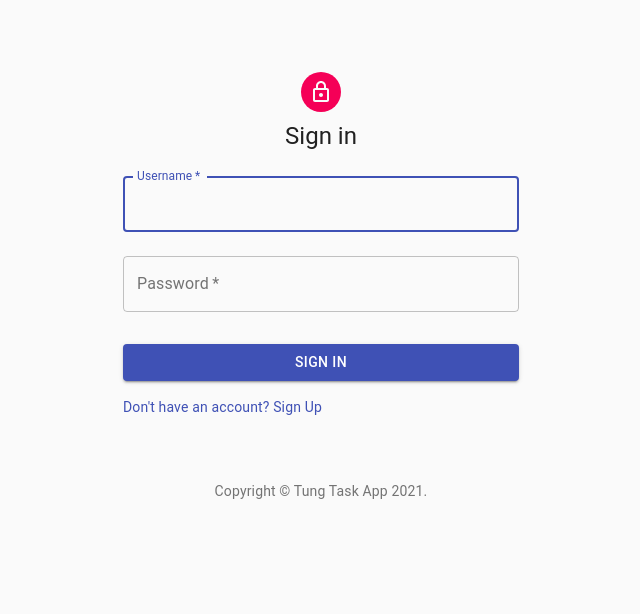
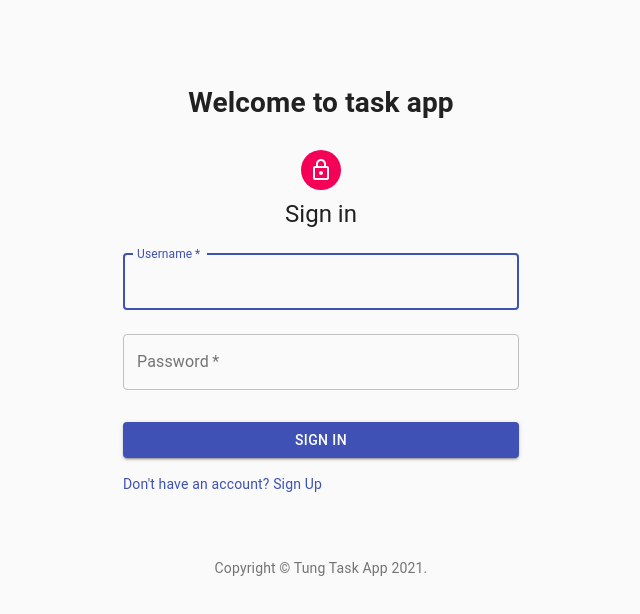
Before and after one commit to tungbq/task-app-mern, a React (Create React App) app in the folder client/: page / in a window 1280 px wide. Shown: the top 614 px of the page, without its empty margins (319-959 px from the left). Built offline with nearby package versions, Linux system fonts and the light colour scheme.

Commit message:
Add title for login and register page

```diff
--- a/client/src/pages/Login.js
+++ b/client/src/pages/Login.js
@@ -95,7 +95,7 @@ export default function SignIn() {
 			.then(handleErrors)
 			.then((response) => response.json())
 			.then((token) => {
-				updateCredentials(token)
+				updateCredentials(token);
 				history.push('/');
 			})
 			.catch((err) => {
@@ -109,6 +109,9 @@ export default function SignIn() {
 		<Container component='main' maxWidth='xs'>
 			<CssBaseline />
 			<div className={classes.paper}>
+				<h1>
+					<strong>Welcome to task app</strong>
+				</h1>
 				<Avatar className={classes.avatar}>
 					<LockOutlinedIcon />
 				</Avatar>
--- a/client/src/pages/Register.js
+++ b/client/src/pages/Register.js
@@ -119,6 +119,9 @@ export default function SignIn() {
 		<Container component='main' maxWidth='xs'>
 			<CssBaseline />
 			<div className={classes.paper}>
+				<h1>
+					<strong>Welcome to task app</strong>
+				</h1>
 				<Avatar className={classes.avatar}>
 					<LockOpenRoundedIcon />
 				</Avatar>
```
